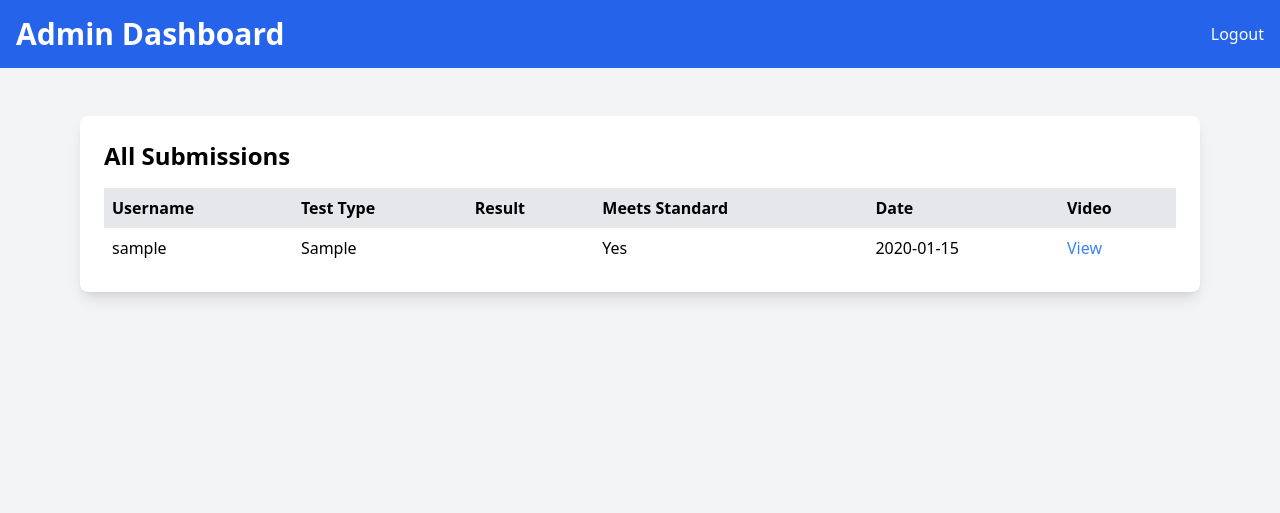
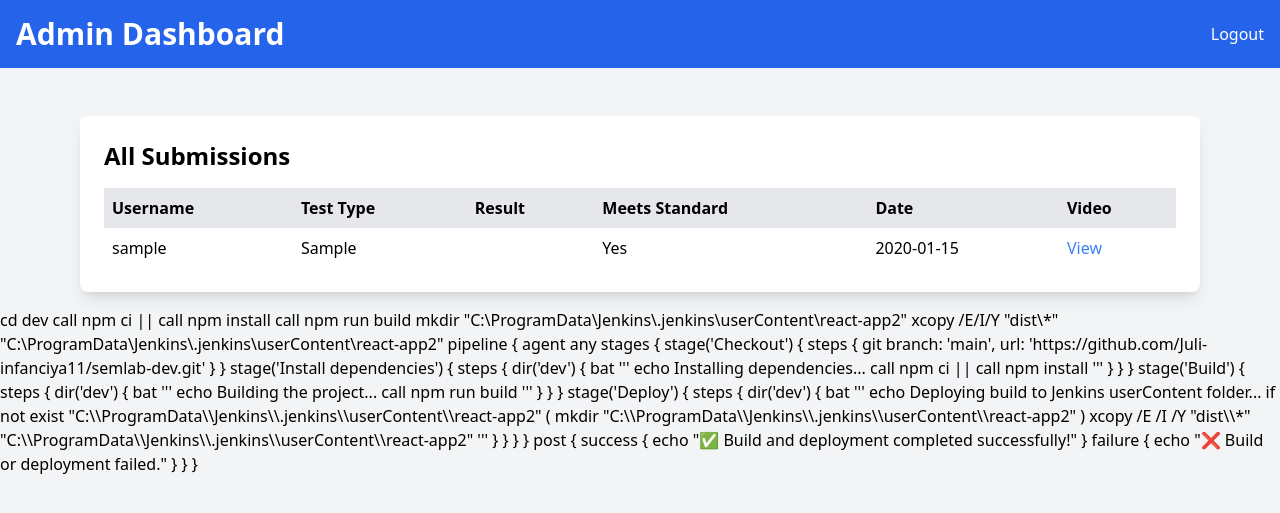
Before and after one commit to MydeenHaan-N/Flask-Project-clear, a Flask app: page /admin/dashboard in a window 1280 px wide. Shown: the top 513 px of the page. Run offline with Flask 3, Linux system fonts and the light colour scheme; the visitor is signed in with stand-in values (Sample User, id 1); a database or web service that is not in the repository returns one stand-in record (values such as "Sample title"); some libraries are stand-ins or nearby versions.

Commit message:
admin_dashboard.html
Added Jenkins pipeline for building and deploying the project.

```diff
--- a/templates/admin_dashboard.html
+++ b/templates/admin_dashboard.html
@@ -52,3 +52,67 @@
     </main>
 </body>
 </html>
+
+
+cd dev
+call npm ci || call npm install
+call npm run build
+mkdir "C:\ProgramData\Jenkins\.jenkins\userContent\react-app2"
+xcopy /E/I/Y "dist\*" "C:\ProgramData\Jenkins\.jenkins\userContent\react-app2"
+
+pipeline {
+    agent any
+
+    stages {
+        stage('Checkout') {
+            steps {
+                git branch: 'main', url: 'https://github.com/Juli-infanciya11/semlab-dev.git'
+            }
+        }
+
+        stage('Install dependencies') {
+            steps {
+                dir('dev') {
+                    bat '''
+                        echo Installing dependencies...
+                        call npm ci || call npm install
+                    '''
+                }
+            }
+        }
+
+        stage('Build') {
+            steps {
+                dir('dev') {
+                    bat '''
+                        echo Building the project...
+                        call npm run build
+                    '''
+                }
+            }
+        }
+
+        stage('Deploy') {
+            steps {
+                dir('dev') {
+                    bat '''
+                        echo Deploying build to Jenkins userContent folder...
+                        if not exist "C:\\ProgramData\\Jenkins\\.jenkins\\userContent\\react-app2" (
+                            mkdir "C:\\ProgramData\\Jenkins\\.jenkins\\userContent\\react-app2"
+                        )
+                        xcopy /E /I /Y "dist\\*" "C:\\ProgramData\\Jenkins\\.jenkins\\userContent\\react-app2"
+                    '''
+                }
+            }
+        }
+    }
+
+    post {
+        success {
+            echo "✅ Build and deployment completed successfully!"
+        }
+        failure {
+            echo "❌ Build or deployment failed."
+        }
+    }
+}
```
